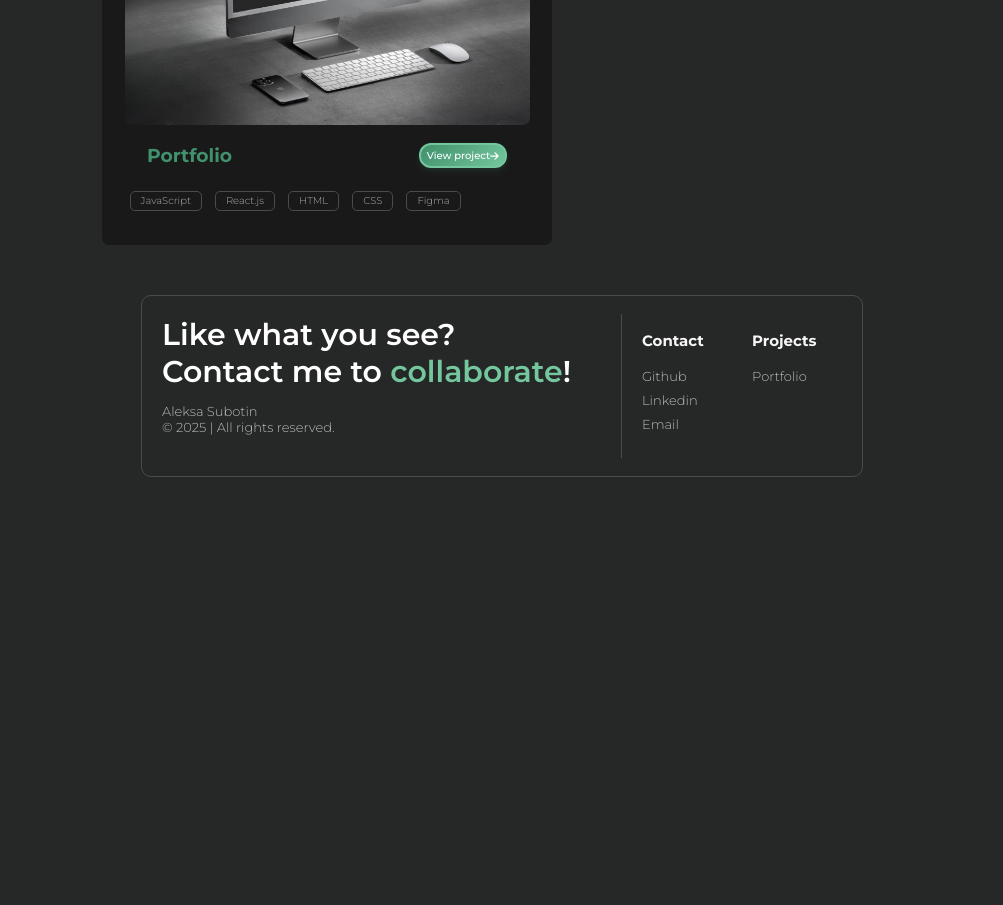
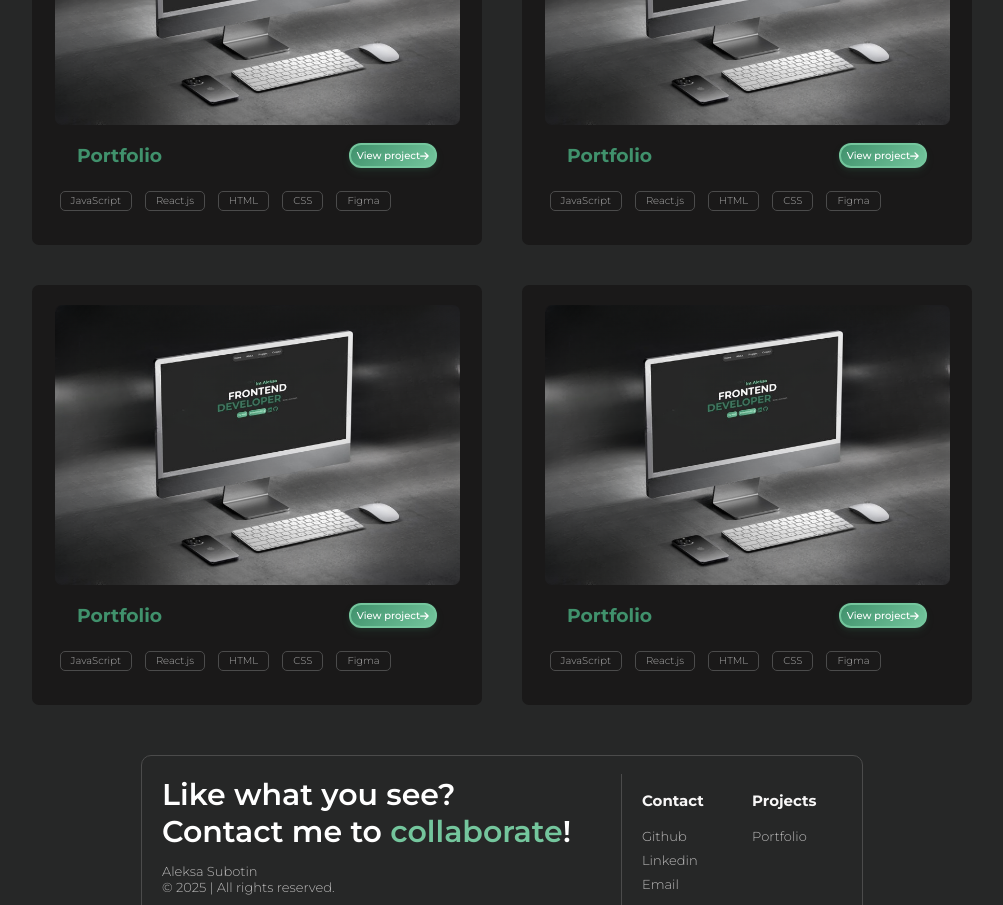
Before and after one commit to aleksa13122/aleksa-s-portfolio, a React (Vite) app: page / in a window 1280 px wide. Shown: the part 1800-2705 px from the top of the page, without its empty margins (138-1141 px from the left). Before the commit the page ends 2297 px from the top, so only its background shows below. Built offline with nearby package versions, Linux system fonts and the light colour scheme.

Commit message:
layout changes

```diff
--- a/src/App.jsx
+++ b/src/App.jsx
@@ -26,16 +26,16 @@ function App() {
   }
   return (
     <BrowserRouter>
-      <Navigation
-        skillsRef={skillsRef}
-        projectsRef={projectsRef}
-        contactsRef={contactsRef}
-      />
       <Routes>
         <Route
           path="/"
           element={
             <>
+              <Navigation
+                skillsRef={skillsRef}
+                projectsRef={projectsRef}
+                contactsRef={contactsRef}
+              />
               <div className="main-container">
                 <Header goToProjects={goToProjects} />
               </div>
--- a/src/components/About/About.jsx
+++ b/src/components/About/About.jsx
@@ -212,8 +212,8 @@ const About = React.forwardRef((props, ref) => {
         )}
         {toggle === "work" && (
           <div className="toggle-container-work">
+            <div className="work-item">Currently searching for a job</div>
             <div className="work-item">Coming soon...</div>
-            <div className="work-item">Currently searching for a job</div>
           </div>
         )}
       </div>
--- a/src/components/Projects/Projects.css
+++ b/src/components/Projects/Projects.css
@@ -10,6 +10,7 @@ h2 {
   grid-template-columns: repeat(2, 1fr);
   gap: 40px;
   margin-bottom: 50px;
+  justify-content: center;
 }
 
 .project-item {
--- a/src/components/Projects/Projects.jsx
+++ b/src/components/Projects/Projects.jsx
@@ -27,6 +27,60 @@ const Projects = forwardRef((props, ref) => {
             <button className="tech-btn">Figma</button>
           </div>
         </div>
+        <div className="project-item">
+          <div className="project-image-container">
+            <img src={desktopImg} className="project-img" />
+          </div>
+          <div className="project-info">
+            <h3>Portfolio</h3>
+            <button className="tech-btn-link">
+              View project <FontAwesomeIcon icon={faArrowRight} />
+            </button>
+          </div>
+          <div className="tech-btn-container">
+            <button className="tech-btn">JavaScript</button>
+            <button className="tech-btn">React.js</button>
+            <button className="tech-btn">HTML</button>
+            <button className="tech-btn">CSS</button>
+            <button className="tech-btn">Figma</button>
+          </div>
+        </div>
+        <div className="project-item">
+          <div className="project-image-container">
+            <img src={desktopImg} className="project-img" />
+          </div>
+          <div className="project-info">
+            <h3>Portfolio</h3>
+            <button className="tech-btn-link">
+              View project <FontAwesomeIcon icon={faArrowRight} />
+            </button>
+          </div>
+          <div className="tech-btn-container">
+            <button className="tech-btn">JavaScript</button>
+            <button className="tech-btn">React.js</button>
+            <button className="tech-btn">HTML</button>
+            <button className="tech-btn">CSS</button>
+            <button className="tech-btn">Figma</button>
+          </div>
+        </div>
+        <div className="project-item">
+          <div className="project-image-container">
+            <img src={desktopImg} className="project-img" />
+          </div>
+          <div className="project-info">
+            <h3>Portfolio</h3>
+            <button className="tech-btn-link">
+              View project <FontAwesomeIcon icon={faArrowRight} />
+            </button>
+          </div>
+          <div className="tech-btn-container">
+            <button className="tech-btn">JavaScript</button>
+            <button className="tech-btn">React.js</button>
+            <button className="tech-btn">HTML</button>
+            <button className="tech-btn">CSS</button>
+            <button className="tech-btn">Figma</button>
+          </div>
+        </div>
       </div>
     </div>
   );
--- a/src/components/Routes/Portfolio.css
+++ b/src/components/Routes/Portfolio.css
@@ -32,15 +32,15 @@ h3 {
 .view-demo-btn,
 .source-code-btn {
   display: inline-flex;
-  margin-left: 20px;
+  margin-left: 15px;
   text-decoration: none;
   align-items: center;
   justify-content: center;
-  height: 30px;
+  height: 25px;
   width: 80px;
   position: relative;
   border: 2px solid #74c69d;
-  border-radius: 12px;
+  border-radius: 20px;
   font-weight: 500;
   cursor: pointer;
   color: white;
--- a/src/components/Routes/Portfolio.jsx
+++ b/src/components/Routes/Portfolio.jsx
@@ -17,12 +17,12 @@ export default function Portfolio() {
             <button className="tech-btn"> Figma</button>
           </div>
           <div>
-            <button className="view-demo-btn">View demo</button>
+            <a className="view-demo-btn">View demo</a>
             <a
               className="source-code-btn"
               href="https://github.com/aleksa13122/aleksa-s-portfolio"
             >
-              Source code
+              Source Code
             </a>
           </div>
         </div>
```
